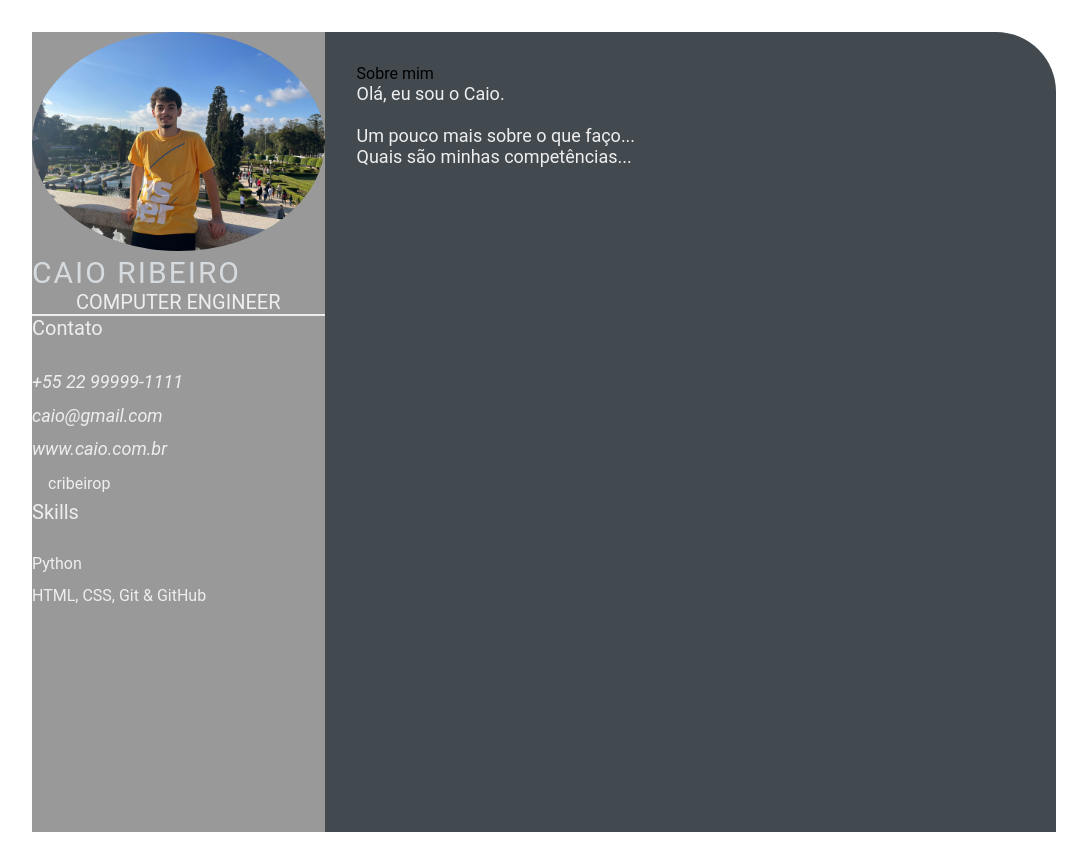
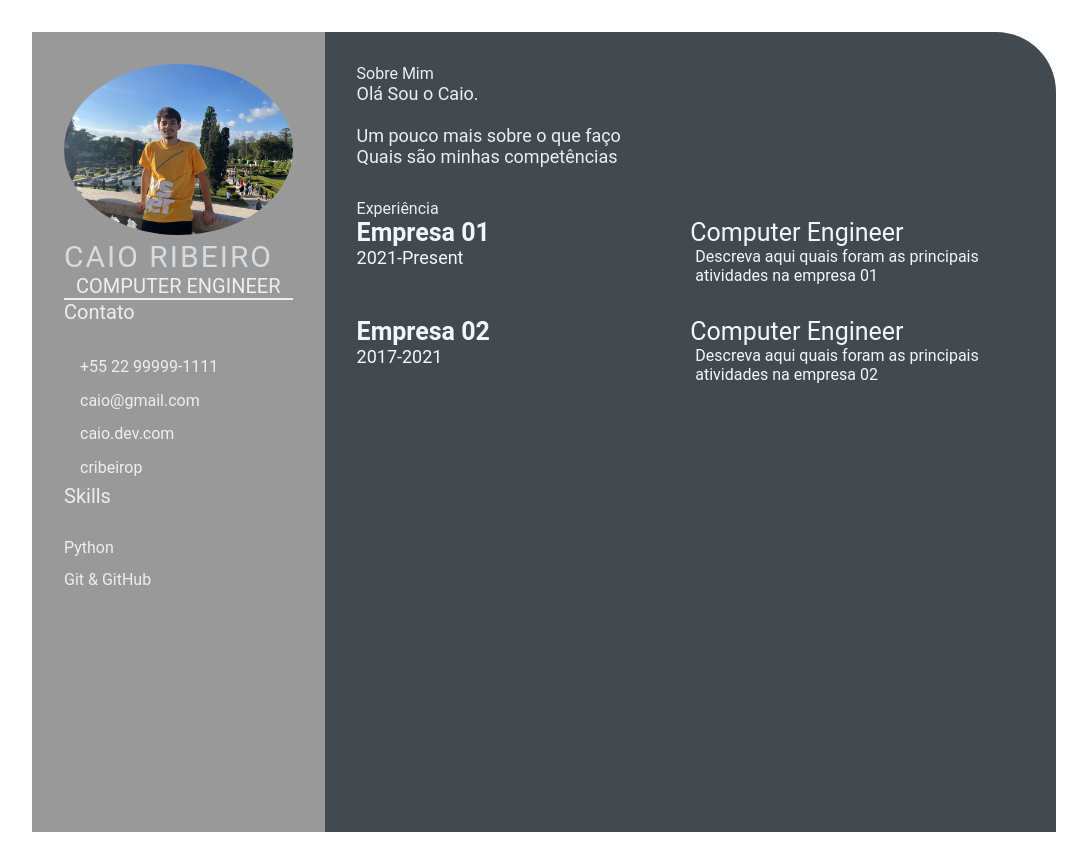
Before and after one commit to cribeirop/devweekgit.gitbub.io, a plain HTML site: page index.html in a window 1280 px wide. Shown: the whole page, without its empty margins (96-1183 px from the left). Drawn offline with Linux system fonts and the light colour scheme.

Commit message:
changes in index.html (#3)

```diff
--- a/index.html
+++ b/index.html
@@ -4,13 +4,13 @@
     <meta charset="UTF-8">
     <meta http-equiv="X-UA-Compatible" content="IE=edge">
     <meta name="viewport" content="width=device-width, initial-scale=1.0">
-    <title>CV_CaioRibeiro</title>
+    <title>V_CaioRibeiro</title>
     <link rel="stylesheet" href="style.css">
 </head>
 <body>
     <main class="resume-contents">
         <section class="left-section">
-            <section class="left-section-content">
+            <div class="left-section-contents">
                 <div class="profile">
                     <img class="profile-image" src="img/profile-image.jpeg" alt="Profile image">
                     <p class="name">Caio Ribeiro</p>
@@ -19,9 +19,9 @@
                 <div class="contact-info">
                     <p class="left-title">Contato</p>
                     <ul>
-                        <li><i class="fa fa-phone">+55 22 99999-1111</i></li>
-                        <li><i class="fa fa-envelope">caio@gmail.com</i></li>
-                        <li><i class="fa fa-globe">www.caio.com.br</i></li>
+                        <li><i class="fa fa-phone"></i>+55 22 99999-1111</li>
+                        <li><i class="fa fa-envelope"></i>caio@gmail.com</li>
+                        <li><i class="fa fa-globe"></i>caio.dev.com</li>
                         <li><i class="fa fa-github"></i>cribeirop</li>
                     </ul>
                 </div>
@@ -29,20 +29,47 @@
                     <p class="left-title">Skills</p>
                     <ul>
                         <li><p>Python</p></li>
-                        <li><p>HTML, CSS, Git & GitHub</p></li>
+                        <li><p>Git & GitHub</p></li>
                     </ul>
                 </div>
-            </section>
+            </div>
         </section>
         <section class="right-section">
             <div class="right-section-contents">
                 <section class="about gap">
-                    <div class="right title">Sobre mim</div>
+                    <div class="right-title">Sobre Mim</div>
                     <p class="about-me-contents">
-                        Olá, eu sou o Caio.<br>
-                        <br>Um pouco mais sobre o que faço...
-                        <br>Quais são minhas competências...
+                        Olá Sou o Caio.<br>
+                        <br> Um pouco mais sobre o que faço
+                        <br> Quais são minhas competências
                     </p>
+                </section>
+                <section class="experience gap">
+                    <div class="right-title">Experiência</div>
+                    <div class="experience-contents">
+                        <div class="exp-left">
+                            <p class="exp-company-name">Empresa 01</p>
+                            <p class="exp-time-period">2021-Present</p>
+                        </div>
+                        <div class="exp-right">
+                            <p class="exp-position">Computer Engineer</p>
+                            <p class="exp-desc">
+                                Descreva aqui quais foram as principais atividades na empresa 01
+                            </p>
+                        </div>
+                    </div>
+                    <div class="experience-contents">
+                        <div class="exp-left">
+                            <p class="exp-company-name">Empresa 02</p>
+                            <p class="exp-time-period">2017-2021</p>
+                        </div>
+                        <div class="exp-right">
+                            <p class="exp-position">Computer Engineer</p>
+                            <p class="exp-desc">
+                                Descreva aqui quais foram as principais atividades na empresa 02
+                            </p>
+                        </div>
+                    </div>
                 </section>
             </div>
         </section>
--- a/style.css
+++ b/style.css
@@ -101,3 +101,38 @@
     font-size: 18px;
     color: #eeeeee;
 }
+
+.experience-contents,
+.education-contents,
+.awards-contents {
+    display: grid;
+    grid-template-columns: repeat(2, 1fr);
+    padding-bottom: 2rem;
+    color: #F1F8FD;
+}
+
+.exp-company-name,
+.education-school-name,
+.awards-company-name {
+    font-size: 25px;
+    font-weight: bold;
+}
+
+.exp-time-period,
+.educationp-time-period,
+.awards-time-period {
+    font-size: 18px;
+}
+
+.exp-position,
+.education-subject,
+.awards-name {
+    font-size: 25px;
+}
+
+.exp-desc,
+.education-desc,
+.awards-desc {
+    font-size: 16px;
+    padding-left: 5px;
+}
```
Also changed, not shown: d.html (added, +107 -0 lines).
